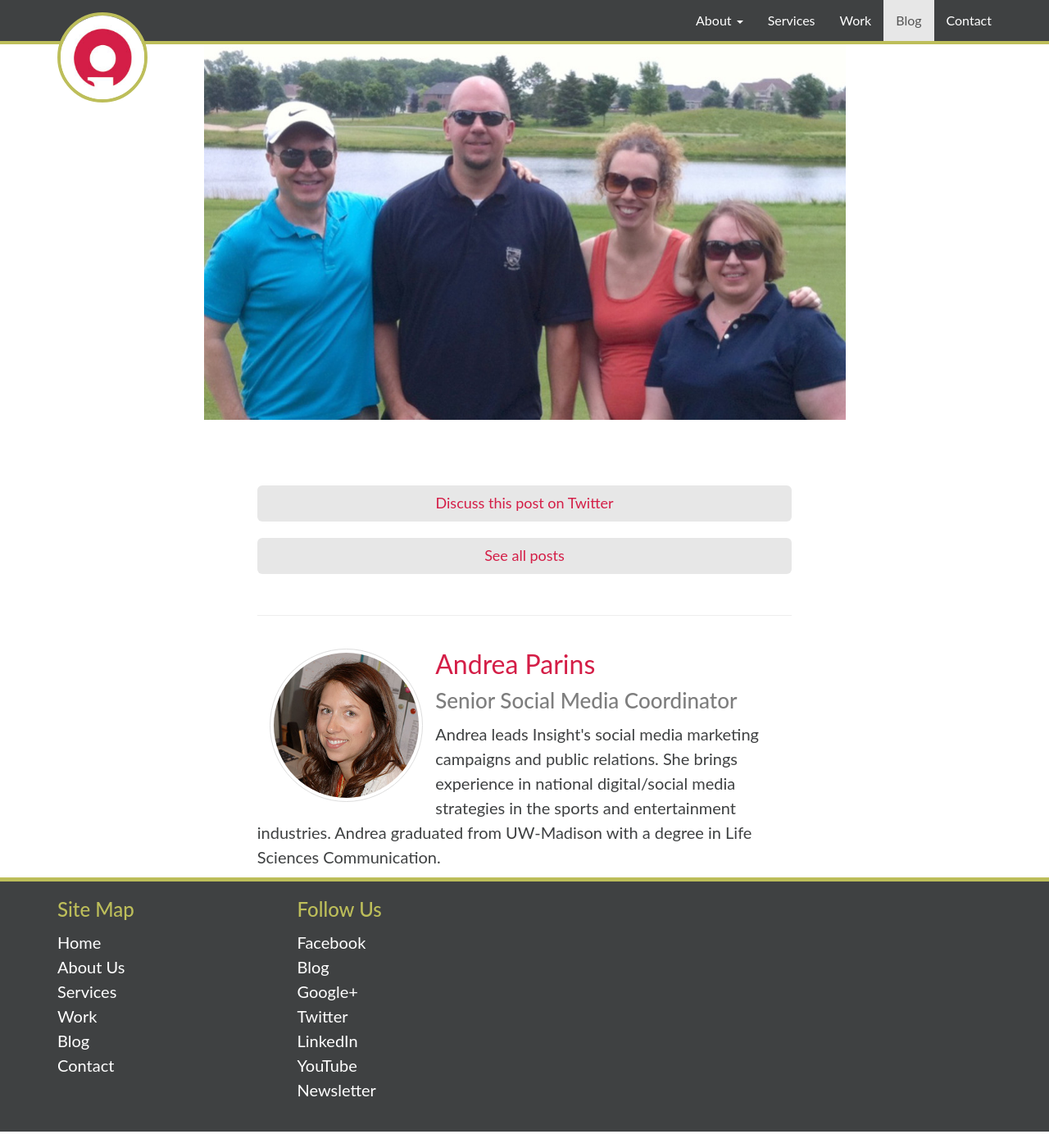
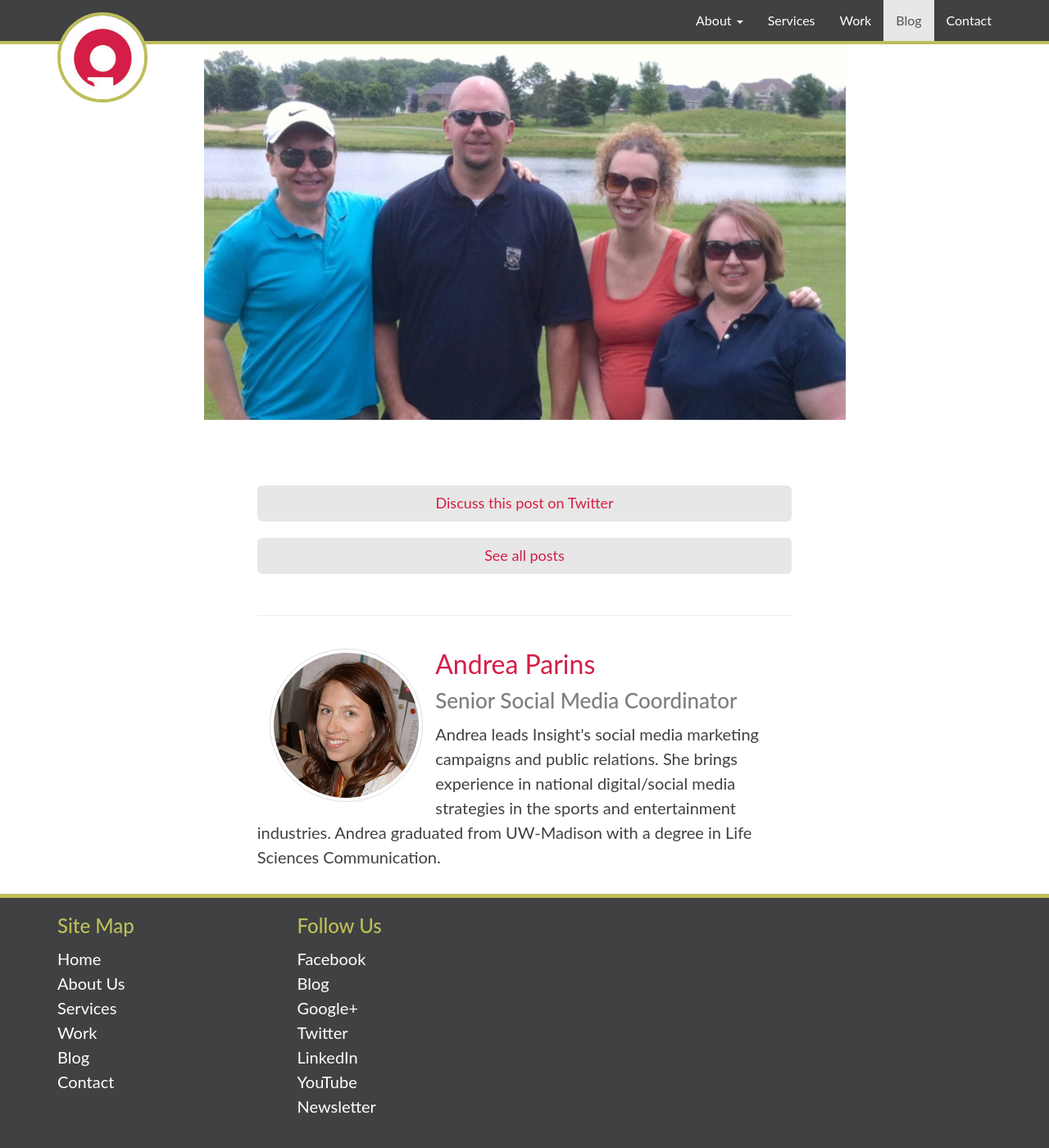
Before and after one commit to insight-creative/insight-creative.github.io, a Jekyll site: the page built from blog/_posts/2013-06-28-insight-creative-at-the-wluk-fox-11-golf-outing.md, in a window 1280 px wide and 1400 px high, scrolled down 423 px. Shown: the whole window at 82% size. Built offline with Jekyll 4.4.1, drawn with Linux system fonts in a browser that asks for light colours; nearby versions of some CDN libraries; Markdown is read by kramdown in place of the engine named in the settings.

Commit message:
Adjust staff bio layouts and page layouts.

```diff
--- a/_includes/staff-bio.html
+++ b/_includes/staff-bio.html
@@ -1,7 +1,7 @@
 <hr>
 <div class="row staff-bio">
   <div class="col-md-12">
-    <div class="col-xs-4">
+    <div class="col-md-4 col-xs-5">
       <img class="thumbnail img-circle" src="{{ staff.image }}">
     </div>
     <h2>{{ staff.name }}</h2>
--- a/_layouts/page.html
+++ b/_layouts/page.html
@@ -1,7 +1,7 @@
 ---
 layout: default
 ---
-        <div class="container">
+        <div class="container" id="wrapper">
           <div class="row">
             <div class="col-md-7 center-block">
 
--- a/css/main.css
+++ b/css/main.css
@@ -32,6 +32,9 @@
   font-size: 1rem;
   line-height: 1.5;
   -webkit-font-smoothing: subpixel-antialiased; /* Makes type display consistently in Safari */
+}
+#wrapper {
+  padding-bottom: 20px;
 }
 img {
   width: 100%;
@@ -184,7 +187,7 @@
 .dropdown {
   margin-top: 20px;
 }
-@media (min-width: 992px) {
+@media (min-width: 763px) {
   .dropdown {
     margin-top: 0px;
   }
```
